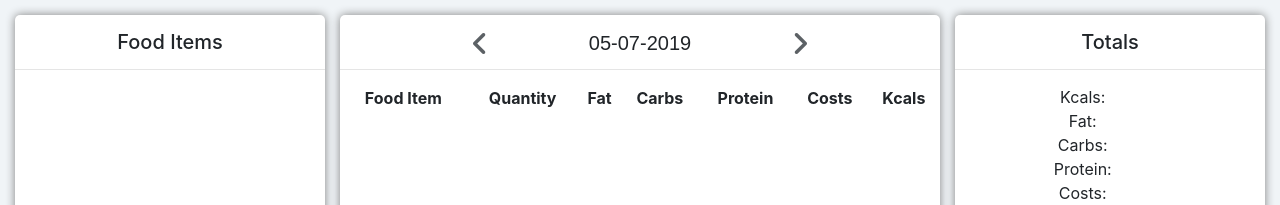
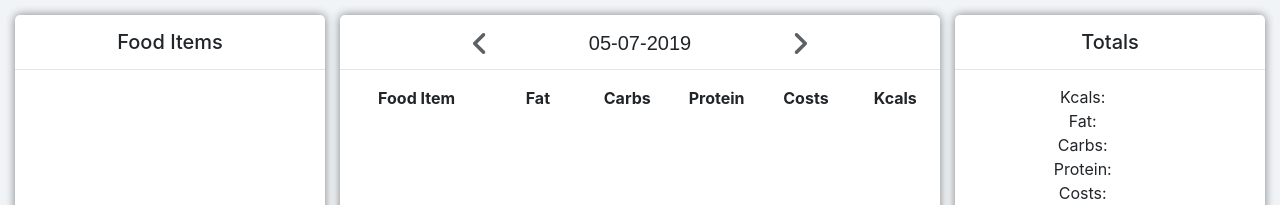
Before and after one commit to jellevanderschaaf/Diet-Tracker, a PHP site: page / in a window 1280 px wide. Shown: the part 50-255 px from the top of the page. Run offline with PHP 8.4, Linux system fonts and the light colour scheme; data that the repository does not hold is empty; some libraries are stand-ins or nearby versions; some web fonts are replaced.

Commit message:
Added table column width.

```diff
--- a/index.php
+++ b/index.php
@@ -235,13 +235,12 @@ if (isset($_POST['create_button'])) {
 
             <table style="width:100%">
   <tr>
-    <th>Food Item</th>
-    <th>Quantity</th>
-    <th>Fat</th>
-    <th>Carbs</th>
-    <th>Protein</th>
-    <th>Costs</th>
-    <th>Kcals</th>
+    <th style='width:24%'>Food Item</th>
+    <th style='width:14%'>Fat</th>
+    <th style='width:14%'>Carbs</th>
+    <th style='width:14%'>Protein</th>
+    <th style='width:14%'>Costs</th>
+    <th style='width:14%'>Kcals</th>
   </tr>
 </table>
 
```
